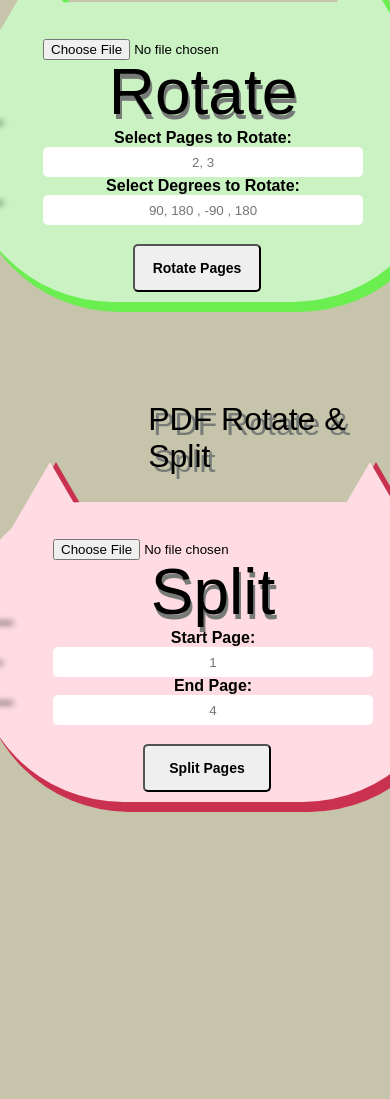
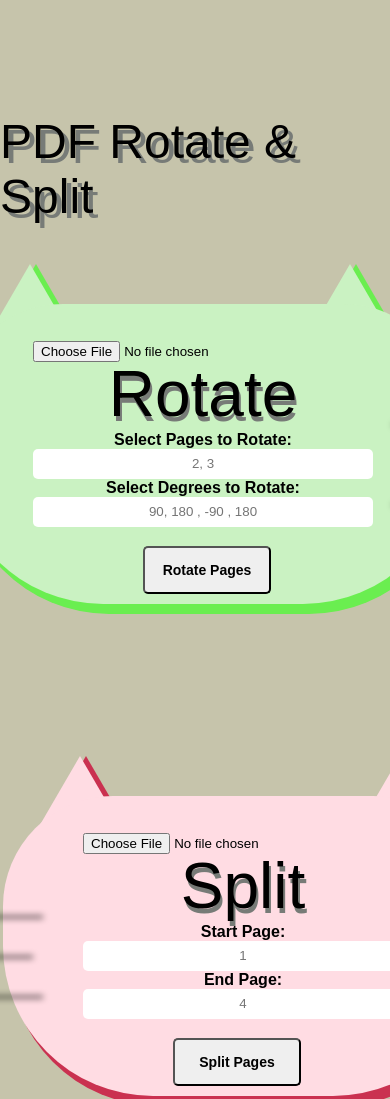
Before and after one commit to lookmhen/pdftools, a Flask app: page / in a window 390 px wide; the page is wider, and only the part inside the window is pictured. Before the commit the page ends 812 px from the top of that part, so only its background shows below. Run offline with Flask 3, Linux system fonts and the light colour scheme; some web fonts are replaced.

Commit message:
modify layout

```diff
--- a/static/style.css
+++ b/static/style.css
@@ -16,6 +16,7 @@ body {
   align-items: center;
   background: #c6c4ab;
   height: 100vh;
+  width: 100vw;
   overflow: auto;
 }
 
@@ -194,27 +195,34 @@ form {
 
 @media (max-width: 1180px) {
   .container {
-    flex-direction: column;
-    gap: 0;
+    display: grid;
+    grid-template-columns: 1fr;
+    grid-column: 1fr;
+    justify-items: center;
+    gap: 1rem;
     margin-left: 6rem;
   }
 
   .title {
-    position: absolute;
-    font-size: 2rem;
-    margin-top: 5rem;
-    top: 38%;
-    left: 38%;
+   font-size: 3rem;
   }
 
   #rotate-app {
-    margin-top:20rem ;
-   margin-bottom: 20rem;
+    margin-bottom: 1rem;
   }
 
-  #split-app {
-    margin-top:5rem ;
-    top: -200px;
-    left: -30px;
+  split-app {
+    position: absolute;
+    left: 150px;
   }
 }
+
+@media (max-width: 700px) {
+  .container::before{
+    margin-top:10rem;
+    width: 70%;
+  }
+  #rotate-app {
+   width: 500px;
+  }
+}
```
Also changed, not shown: 1 other file.
